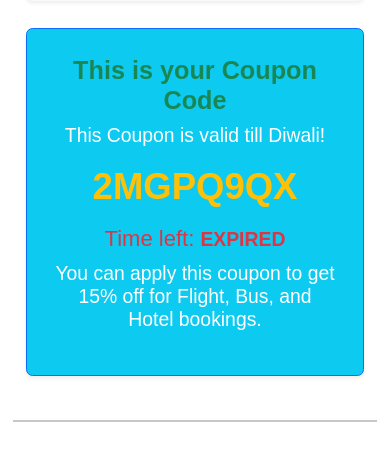
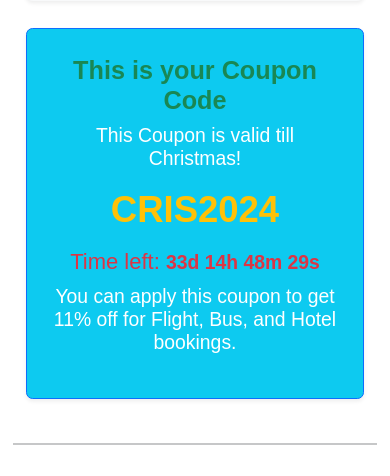
Before and after one commit to Sandeepgupta43/Travle_Agency, a Flask app: page /dashboard in a window 390 px wide. Shown: the part 481-957 px from the top of the page. Run offline with Flask 3, Linux system fonts and the light colour scheme; the visitor is signed in with stand-in values (Sample User, id 1); some libraries are stand-ins or nearby versions.

```diff
--- a/app.py
+++ b/app.py
@@ -279,7 +279,7 @@ def details():
 
 
 valid_coupons = {
-    "2MGPQ9QX": 15,  # 15% off
+    "CRIS2024": 15,  # 15% off
     "DISCOUNT2024": 10,  # 10% off
     # Add more coupons here
 }
--- a/static/js/script.js
+++ b/static/js/script.js
@@ -46,7 +46,7 @@ function validateForm() {
 
 
 
-var diwaliDate = new Date("November 02, 2024 00:00:00").getTime();
+var diwaliDate = new Date("December 25, 2024 00:00:00").getTime();
 
 var countdownTimer = setInterval(function() {
 
@@ -86,11 +86,11 @@ function verifyCoupon() {
     .then(response => response.json())
     .then(data => {
         if (data.valid) {
-            const discountPercentage = 15;  // Assuming a fixed 15% discount for valid coupons
+            const discountPercentage = 11;  // Assuming a fixed 15% discount for valid coupons
             const discountAmount = (discountPercentage / 100) * currentAmount;
             const totalAmount = currentAmount - discountAmount;
 
-            document.getElementById('coupon-status').innerHTML = "<span style='color:green;'>Coupon applied! 15% off.</span>";
+            document.getElementById('coupon-status').innerHTML = "<span style='color:green;'>Coupon applied! 11% off.</span>";
             document.getElementById('discount').value = discountPercentage + "%";
             document.getElementById('total_amount').value = totalAmount.toFixed(2);
             document.getElementById('hidden_total_amount').value = totalAmount.toFixed(2);  // Update hidden field
--- a/templates/base.html
+++ b/templates/base.html
@@ -17,7 +17,8 @@
 <body
         style="background-image: url('{{ background_image }}'); background-size: cover; background-position: center; height: 100vh;">
 
-<nav class="navbar navbar-expand-lg bg-body-tertiary sticky-top">
+
+        <nav class="navbar navbar-expand-lg bg-body-tertiary sticky-top">
     <div class="container-fluid">
         <a class="navbar-brand" href="{{ url_for('home') }}">A4S Travles</a>
         <button class="navbar-toggler" type="button" data-bs-toggle="collapse" data-bs-target="#navbarText"
@@ -86,7 +87,6 @@
         <p class="mb-0">&copy; 2024 Travel Agency. All rights reserved.</p>
     </div>
 </footer>
-
 <!-- java script file-->
 <script src="{{ url_for('static', filename='js/script.js') }}"></script>
 <script type="text/javascript" src="https://cdnjs.cloudflare.com/ajax/libs/mdb-ui-kit/3.10.2/mdb.min.js"></script>
--- a/templates/dashboard.html
+++ b/templates/dashboard.html
@@ -27,10 +27,10 @@
 
             <div class="coupon-section bg-info text-white p-4 rounded border border-primary text-center shadow-sm">
                 <h3 class="text-success font-weight-bold">This is your Coupon Code</h3>
-                <p>This Coupon is valid till Diwali!</p>
-                <p class="display-4 font-weight-bold text-warning">2MGPQ9QX</p>
+                <p>This Coupon is valid till Christmas!</p>
+                <p class="display-4 font-weight-bold text-warning">CRIS2024</p>
                 <p class="countdown text-danger h5">Time left: <span id="countdown" class="font-weight-bold"></span></p>
-                <p class="discount-info">You can apply this coupon to get 15% off for Flight, Bus, and Hotel bookings.</p>
+                <p class="discount-info">You can apply this coupon to get 11% off for Flight, Bus, and Hotel bookings.</p>
             </div>
         </div>
 
--- a/templates/flight_results.html
+++ b/templates/flight_results.html
@@ -2,6 +2,7 @@
 {% block content %}
 
 <h3 class="mt-5">Flights Details</h3>
+<div class="table-responsive">
 <table class="table table-striped abc1">
     <thead>
         <tr>
@@ -32,5 +33,6 @@
         {% endfor %}
     </tbody>
 </table>
+</div>
 {% endblock %}
 {% set background_image = url_for('static', filename='images/flightBac.jpg') %}
--- a/templates/home.html
+++ b/templates/home.html
@@ -1,11 +1,12 @@
 {% extends 'base.html' %}
+
 
 {% block content %}
     <div class="jumbotron text-center mt-4 abc2" style="background-color: #ff7d01; padding: 50px 20px; color: white;">
         <h1 class="mt-0">Welcome to A4S Travels</h1>
         <p class="lead">Choose your preferred travel option below</p>
     </div>
-
+  <!-- <iframe src="https://www.youtube.com/embed/MD7v0-igVIM?autoplay=1&mute=1&controls=0" width="100%" height="500px"></iframe> -->
     <div class="container text-center mt-4">
         <div class="row justify-content-center">
             {% set travel_options = [
--- a/templates/payment_page.html
+++ b/templates/payment_page.html
@@ -22,7 +22,7 @@
                 <input type="text" class="form-control" id="cardholder_name" name="cardholder_name" placeholder="Enter cardholder name" required>
             </div>
             <div class="form-group mb-3">
-                <label for="coupon_code" class="form-label">Enter Coupon Code for 15% off</label>
+                <label for="coupon_code" class="form-label">Enter Coupon Code for 11% off</label>
                 <input type="text" class="form-control" id="coupon_code" name="coupon" placeholder="Enter coupon code">
                 <button class="btn btn-primary mt-2 w-100" type="button" onclick="verifyCoupon()">Verify</button>
             </div>
```
